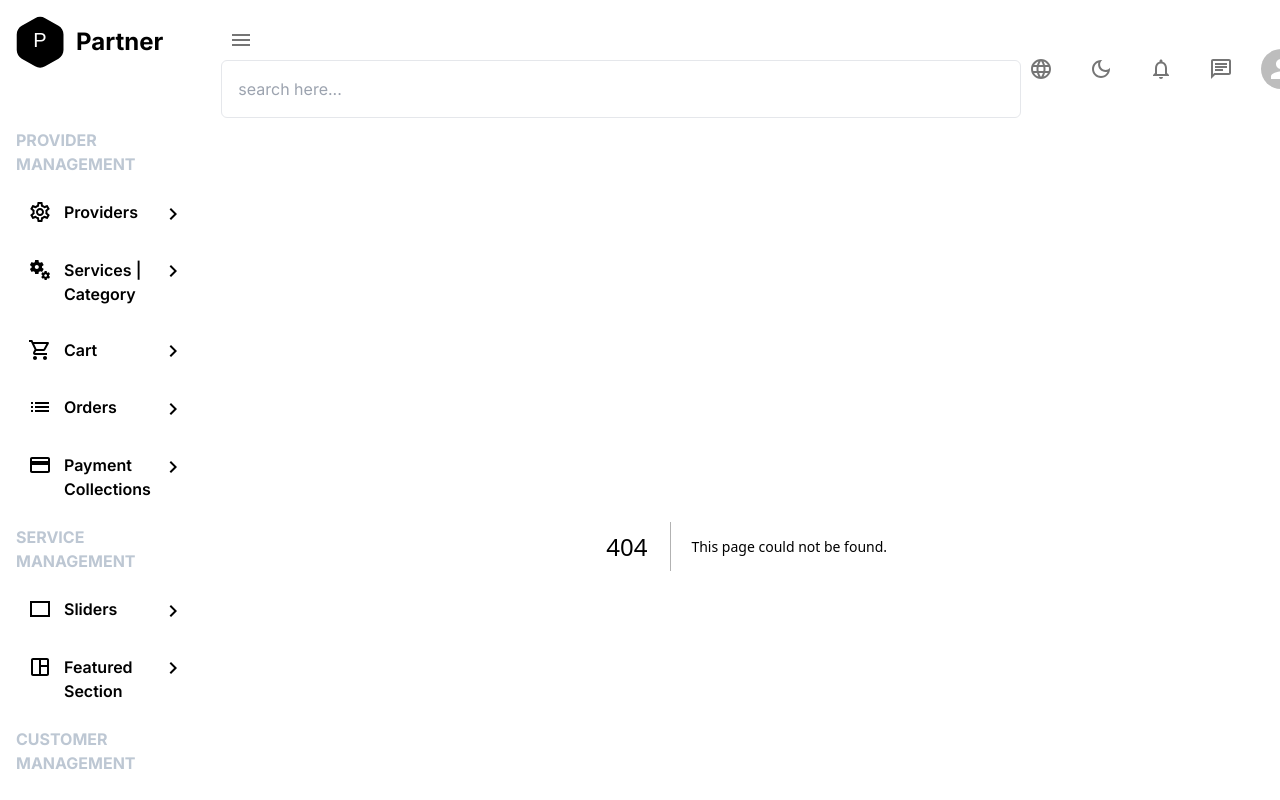
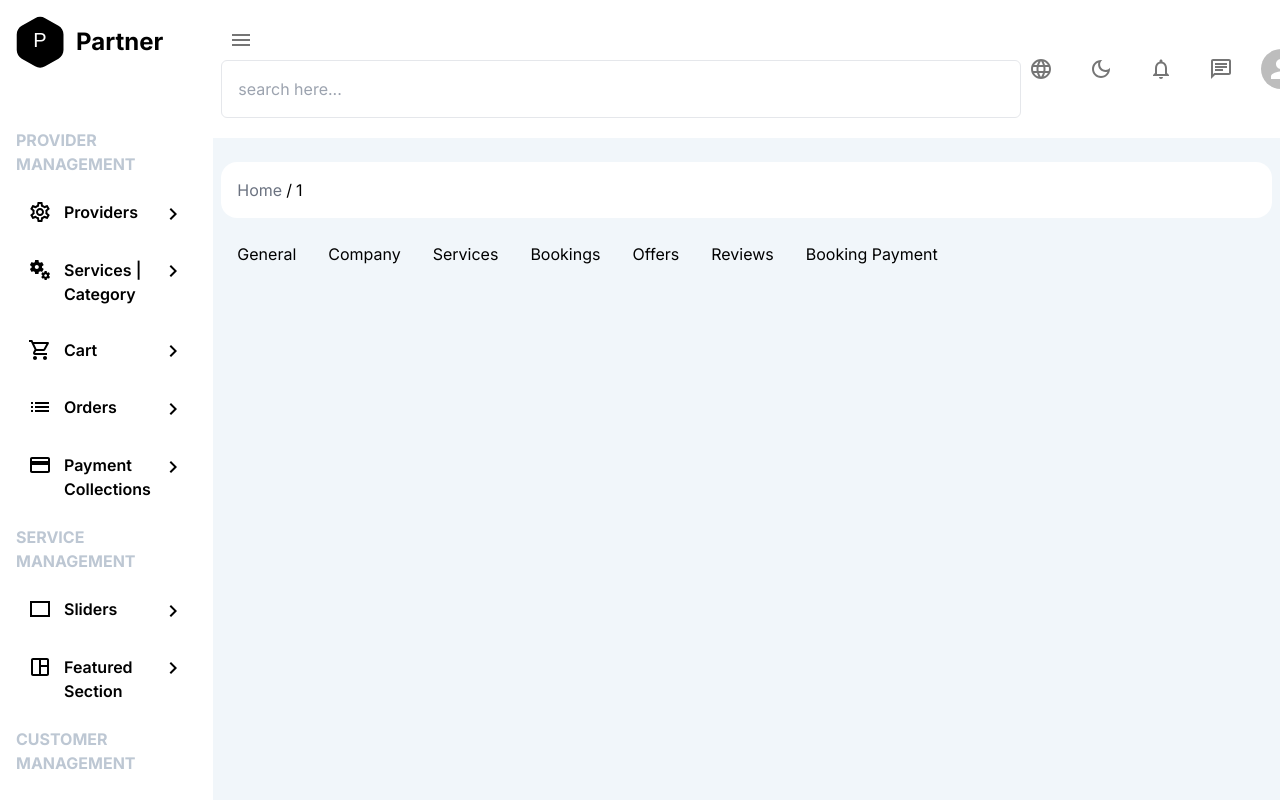
Before and after one commit to Varsani2520/next-admin, a Next.js app: page /provider/1/1/1 in a window 1280 px wide. Before the commit this address had no page. Shown: the top 800 px of the page. Built offline with nearby package versions, Linux system fonts and the light colour scheme; no server answers.

Commit message:
provider detailed category page

```diff
--- /dev/null
+++ b/app/provider/[id]/[slug]/[category]/page.jsx
@@ -0,0 +1,49 @@
+"use client";
+
+import { useParams } from "next/navigation";
+import React, { useEffect, useState } from "react";
+import ProviderLayout from "../ProviderLayout";
+import General from "@/app/components/Provider/General";
+import { GetHomeScreen } from "@/app/services/GetHomeScreen";
+import Company from "@/app/components/Provider/Company";
+
+const page = () => {
+  const [providerInfo, setProviderInfo] = useState([]);
+  const { id, category } = useParams();
+
+  useEffect(() => {
+    // This code runs only on the client side
+    if (typeof window !== "undefined") {
+      const provider = JSON.parse(localStorage.getItem("provider"));
+
+      async function GetProviderInformation() {
+        if (provider) {
+          setProviderInfo(provider);
+        } else {
+          const response = await GetHomeScreen();
+          console.log("not in local storage", response);
+          // Filter provider based on params id
+          const providers = response.top_categories.filter((c) => c.id == id);
+          setProviderInfo(providers);
+          console.log("from network", providers);
+          localStorage.setItem("provider", JSON.stringify(providers));
+        }
+      }
+
+      GetProviderInformation();
+    }
+  }, [id]);
+  return (
+    <ProviderLayout>
+      {category == "general" && <General provider={providerInfo} />}
+      {category == "company" && <Company provider={providerInfo} />}
+      {category == "services" && <h1>Services</h1>}
+      {category == "bookings" && <h1>Bookings</h1>}
+      {category == "offers" && <h1>Promo Codes</h1>}
+      {category == "reviews" && <h1>Reviews</h1>}
+      {category == "payments" && <h1>Payment</h1>}
+    </ProviderLayout>
+  );
+};
+
+export default page;
```
